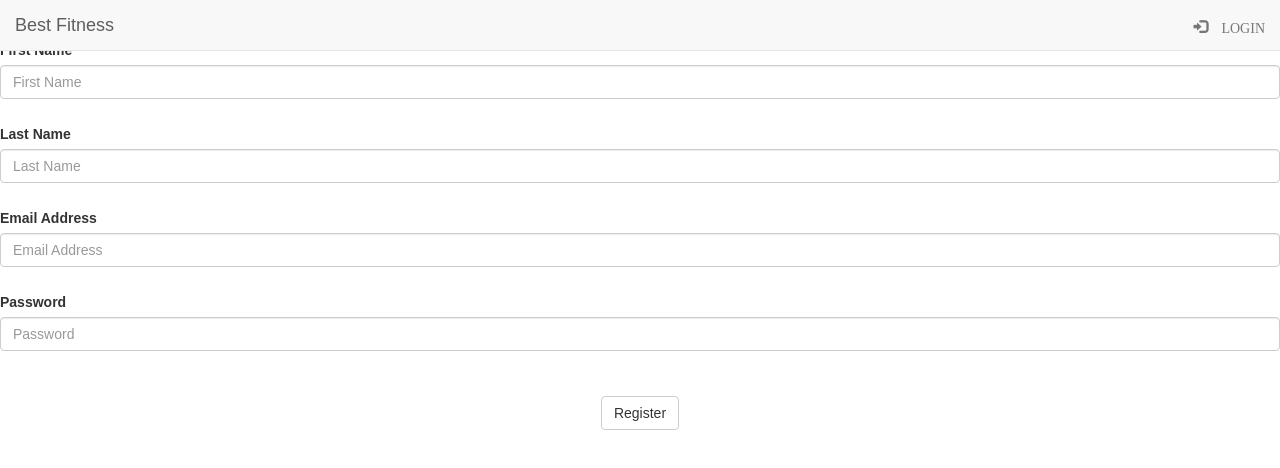
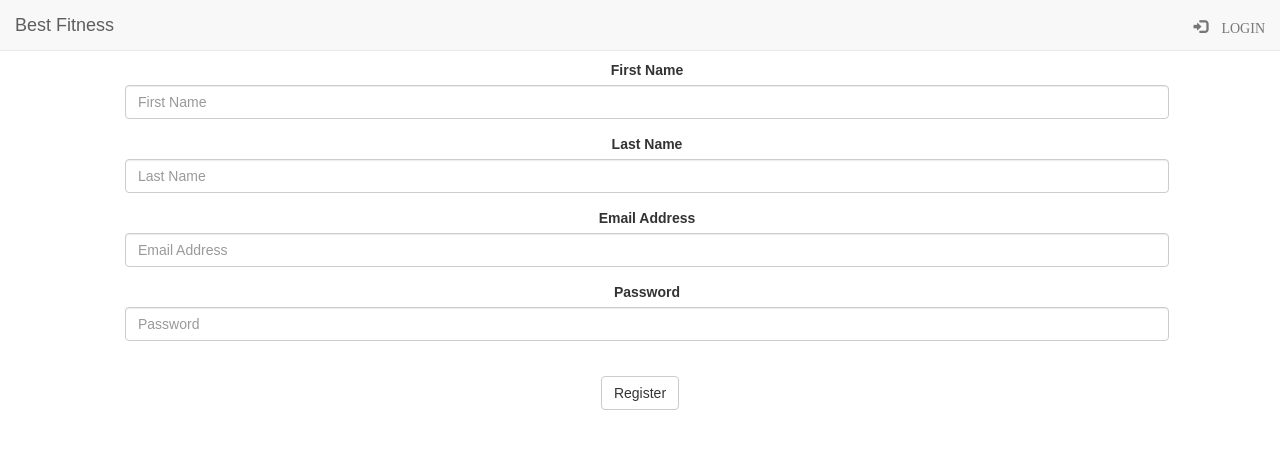
Before and after one commit to msrashid/best-fitness, a React (Create React App) app in the folder best-fitness/client/: page /register in a window 1280 px wide. Shown: the top 468 px of the page. Built offline with nearby package versions, Linux system fonts and the light colour scheme; no server answers.

Commit message:
added links to navbar

```diff
--- a/best-fitness/client/src/App.js
+++ b/best-fitness/client/src/App.js
@@ -29,6 +29,7 @@ class App extends Component {
             <Route path ="/register" component={register}/>
             <Route path ="/appointment" component={appointment}/>
             <Route path ="/appointment" component={LoggedInNavbar}/>
+            <Route path ="/myappointments" component={LoggedInNavbar}/>
           </div>
         </Router>
         <br/>
--- a/best-fitness/client/src/components/jumbotron.js
+++ b/best-fitness/client/src/components/jumbotron.js
@@ -6,7 +6,7 @@ class Jumbotron extends React.Component{
 	render(){
 		return(
 			<div>
-				<div className="jumbotron">
+				<div className="jumbotron jumbotron-fluid">
 					<div className="banner">
 					</div>
 				</div>
--- a/best-fitness/client/src/components/loggedInNavbar.js
+++ b/best-fitness/client/src/components/loggedInNavbar.js
@@ -16,8 +16,16 @@ class loggedInNavbar extends React.Component {
       <div>
         <nav className="navbar navbar-default navbar-fixed-top">
           <div className="container-fluid">
-            <a className="navbar-brand" href="/">Bestest Fitness</a>
+            <a className="navbar-brand" href="/">Best Fitness</a>
             <div className="collapse navbar-collapse">
+              <ul className="nav navbar-nav">
+                <li className="nav-item">
+                    <a className="nav-item" href="/appointment">Create Appointment</a>
+                </li>
+                <li className="nav-item">
+                    <a className="nav-item" href="/myappointments">My Appointments</a>
+                </li>
+              </ul>
               <ul className="nav navbar-nav navbar-right">
                 <li className="nav-item">
                   <a className="nav-link glyphicon glyphicon-log-out" href="logout"> LOGOUT</a>
--- a/best-fitness/client/src/components/register.js
+++ b/best-fitness/client/src/components/register.js
@@ -60,30 +60,31 @@ class Register extends React.Component{
     }
     return(
       <div>
+        <br/>
         <form onSubmit={this.registerUser}>
-        <div className="row control-group">
-          <div className="form-group col-xs-12 floating-label-form-group controls">
+        <div className="row control-group text-center">
+          <div className="form-group margin-fix floating-label-form-group controls">
             <label>First Name</label>
             <input type="text" className="form-control" onChange={this.handleChange} value={this.state.firstName} placeholder="First Name" name="firstName" required data-validation-required-message="Please enter your first name."/>
             <p className="help-block text-danger"></p>
           </div>
         </div>
-        <div className="row control-group">
-          <div className="form-group col-xs-12 floating-label-form-group controls">
+        <div className="row control-group text-center">
+          <div className="form-group margin-fix floating-label-form-group controls">
             <label>Last Name</label>
             <input type="text" className="form-control" onChange={this.handleChange} value={this.state.lastName} placeholder="Last Name" name="lastName" required data-validation-required-message="Please enter your first name."/>
             <p className="help-block text-danger"></p>
           </div>
         </div>
-        <div className="row control-group">
-          <div className="form-group col-xs-12 floating-label-form-group controls">
+        <div className="row control-group text-center">
+          <div className="form-group margin-fix floating-label-form-group controls">
             <label>Email Address</label>
             <input type="email" className="form-control" onChange={this.handleChange} value={this.state.email} placeholder="Email Address" name="email" required data-validation-required-message="Please enter your email address."/>
             <p className="help-block text-danger"></p>
           </div>
         </div>
-        <div className="row control-group">
-          <div className="form-group col-xs-12 floating-label-form-group controls">
+        <div className="row control-group text-center">
+          <div className="form-group margin-fix floating-label-form-group controls">
             <label>Password</label>
             <input type="password" className="form-control"onChange={this.handleChange} value={this.state.password} placeholder="Password" name="password" required data-validation-required-message="Please enter your password."/>
             <p className="help-block text-danger"></p>
@@ -91,7 +92,7 @@ class Register extends React.Component{
         </div>
         <br/>
         <div className="row">
-          <div className="form-group col-xs-12 text-center">
+          <div className="form-group text-center">
               <button type="submit" className="btn btn-default">Register</button>
           </div>
         </div>
--- a/best-fitness/client/src/components/style.css
+++ b/best-fitness/client/src/components/style.css
@@ -1,5 +1,6 @@
 .banner{
 	height: 750px;
+	width: auto;
 	background-size: cover;
 	display: block;
 	position: relative;
```
